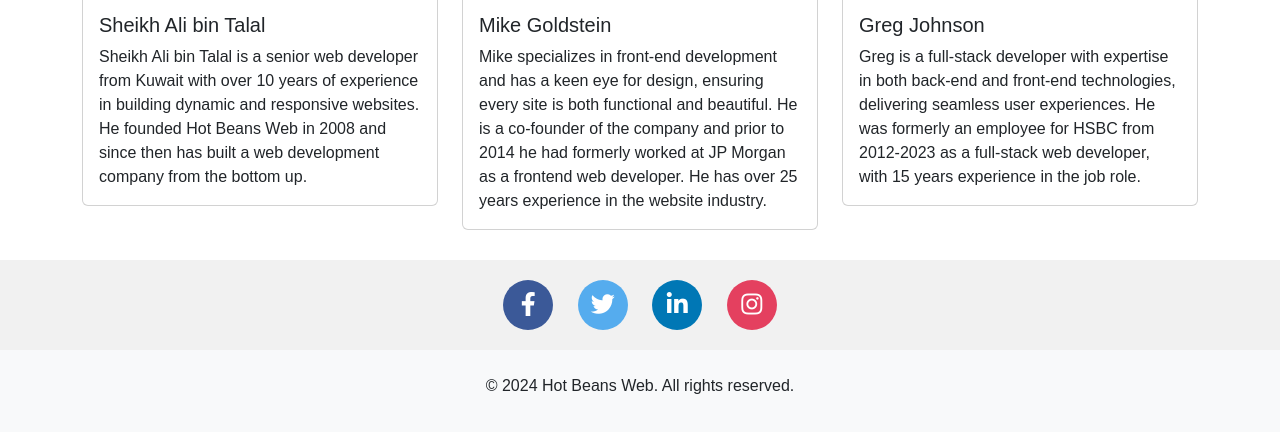
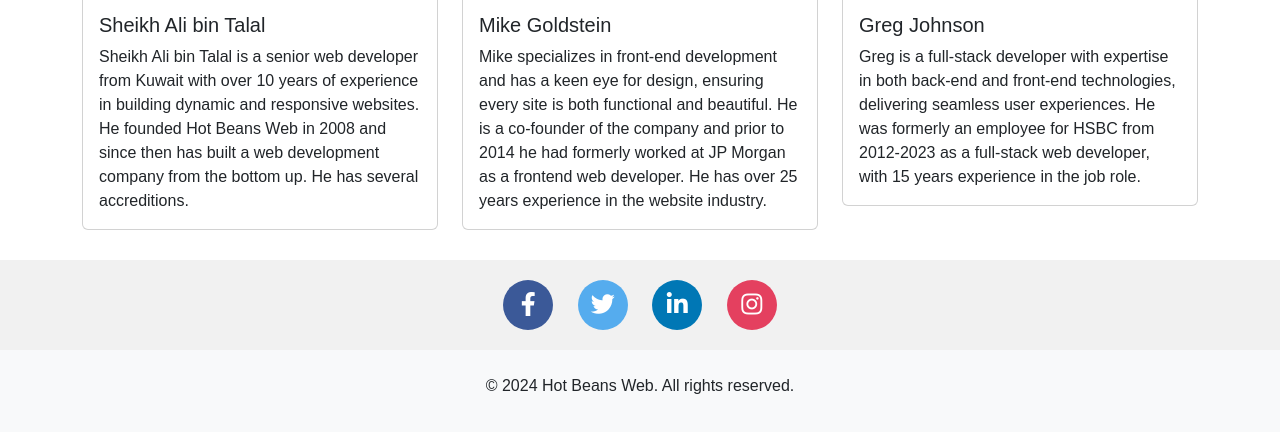
Before and after one commit to MAlam18/HotBeansWeb, a plain HTML site: page pages/ourdevelopers.html in a window 1280 px wide. Shown: the part 476-908 px from the top of the page. Drawn offline with nearby package versions, Linux system fonts and the light colour scheme.

Commit message:
Add files via upload

```diff
--- a/pages/ourdevelopers.html
+++ b/pages/ourdevelopers.html
@@ -92,7 +92,7 @@
                     <img src="../images/arabman.jpg" class="card-img-top" alt="Developer 1">
                     <div class="card-body">
                         <h5 class="card-title">Sheikh Ali bin Talal</h5>
-                        <p class="card-text">Sheikh Ali bin Talal is a senior web developer from Kuwait with over 10 years of experience in building dynamic and responsive websites. He founded Hot Beans Web in 2008 and since then has built a web development company from the bottom up. </p>
+                        <p class="card-text">Sheikh Ali bin Talal is a senior web developer from Kuwait with over 10 years of experience in building dynamic and responsive websites. He founded Hot Beans Web in 2008 and since then has built a web development company from the bottom up. He has several accreditions.  </p>
                     </div>
                 </div>
             </div>
```
